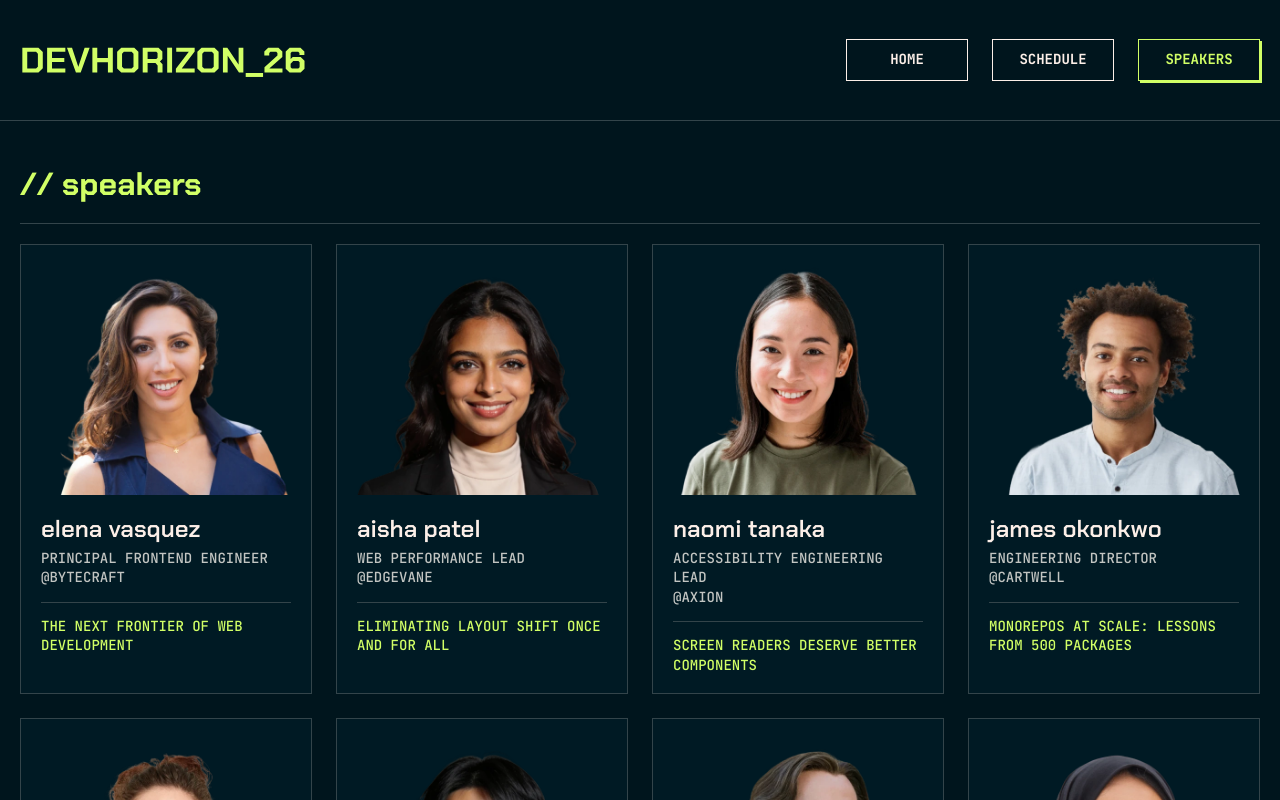
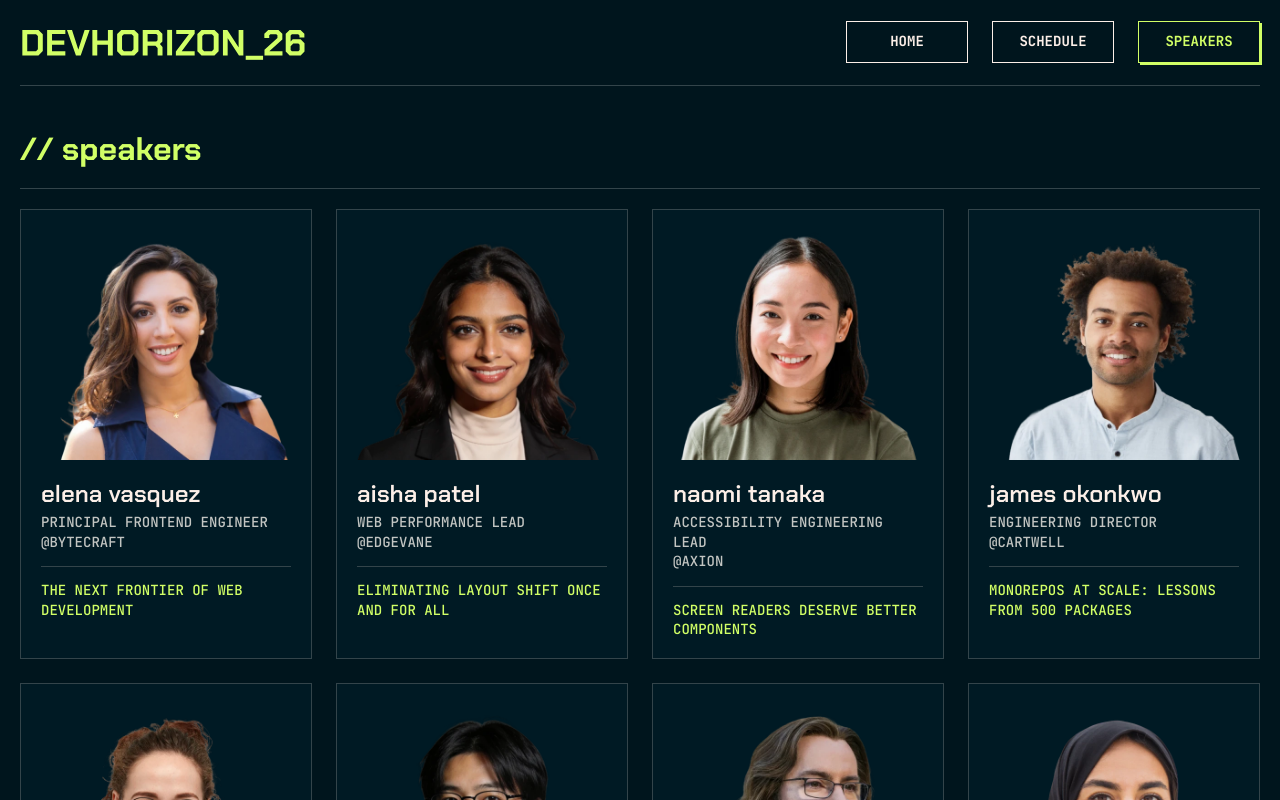
Before and after one commit to brandeth/tech-conference, a Nuxt app: page /speakers in a window 1280 px wide. Shown: the top 800 px of the page. Built offline with nearby package versions, Linux system fonts and the light colour scheme.

Commit message:
# Update Speaker Card Hover
Added dropshadow and color

```diff
--- a/app/components/SiteNav.vue
+++ b/app/components/SiteNav.vue
@@ -106,17 +106,17 @@ function getAriaCurrent(item: (typeof navItems)[number]) {
   position: sticky;
   top: 0;
   z-index: 20;
-  border-bottom: 1px solid var(--color-brand-neutral-600);
   background: transparent;
 }
 
 .site-nav__inner {
   display: flex;
-  min-height: 120px;
+  min-height: 80px;
   align-items: center;
   justify-content: space-between;
   gap: 32px;
-  padding: 30px 0;
+  padding: 19px 0;
+  border-bottom: 1px solid var(--color-brand-neutral-600);
 }
 
 .site-nav__brand {
@@ -309,15 +309,10 @@ function getAriaCurrent(item: (typeof navItems)[number]) {
 }
 
 @media (max-width: 767px) {
-  .site-nav {
-    border-bottom: 0;
-  }
-
   .site-nav__inner {
     height: 64px;
     min-height: 64px;
     padding: 0;
-    border-bottom: 1px solid var(--color-brand-neutral-600);
   }
 
   .site-nav__logo {
--- a/app/components/SpeakerCard.vue
+++ b/app/components/SpeakerCard.vue
@@ -60,10 +60,14 @@ const imageWrapStyle = computed(() => ({
   cursor: pointer;
   padding: 0;
   text-align: left;
+  transition:
+    border-color 150ms ease-out,
+    box-shadow 150ms ease-out;
 }
 
 .speaker-card:hover {
-  border-color: var(--color-brand-neutral-500);
+  border-color: var(--color-brand-neutral-100);
+  box-shadow: 4px 4px 0 var(--color-brand-neutral-100);
 }
 
 .speaker-card:focus-visible {
```
